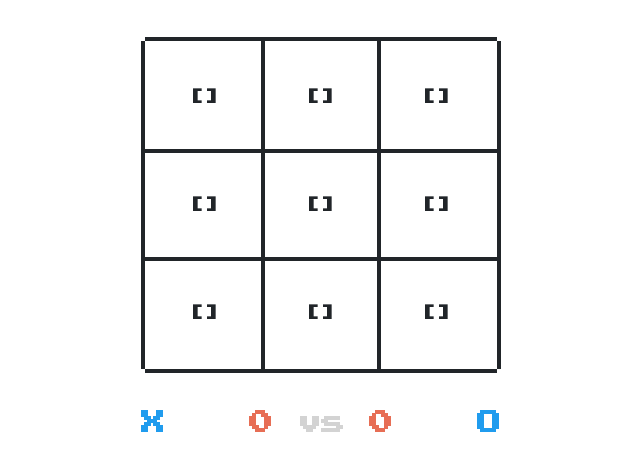
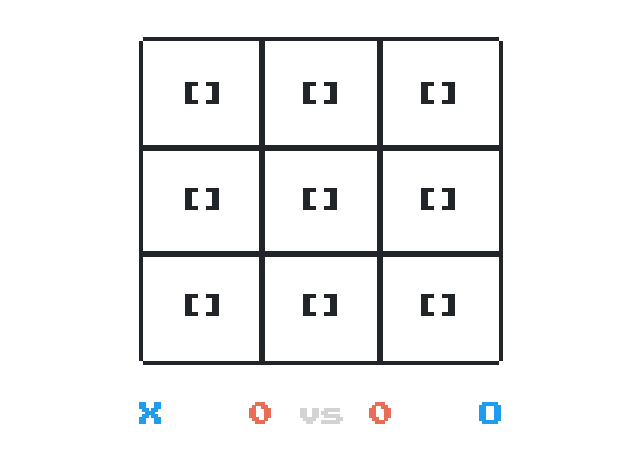
Before and after one commit to AlexTheGreat510/tic-tac-toe, a website: page index.html in a window 1280 px wide. Shown: the part 89-560 px from the top of the page, without its empty margins (319-959 px from the left). Drawn offline with nearby package versions, Linux system fonts and the light colour scheme.

Commit message:
style: bigger font size for cell

```diff
--- a/style.css
+++ b/style.css
@@ -26,7 +26,8 @@ html, body, pre, code, kbd, samp {
 }
 
 .game-table th {
-    padding: 2.5rem;
+    padding: 2rem;
+    font-size: 1.5rem;
 }
 
 .game-stats {
```
